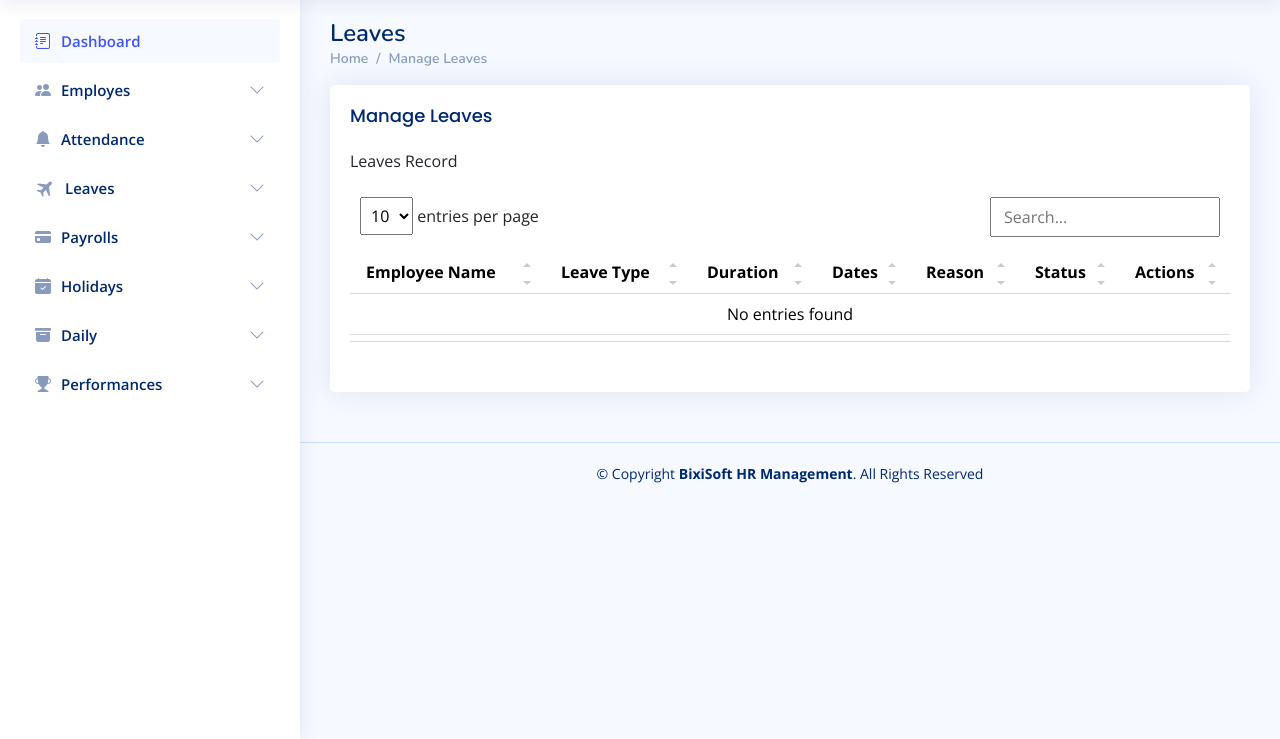
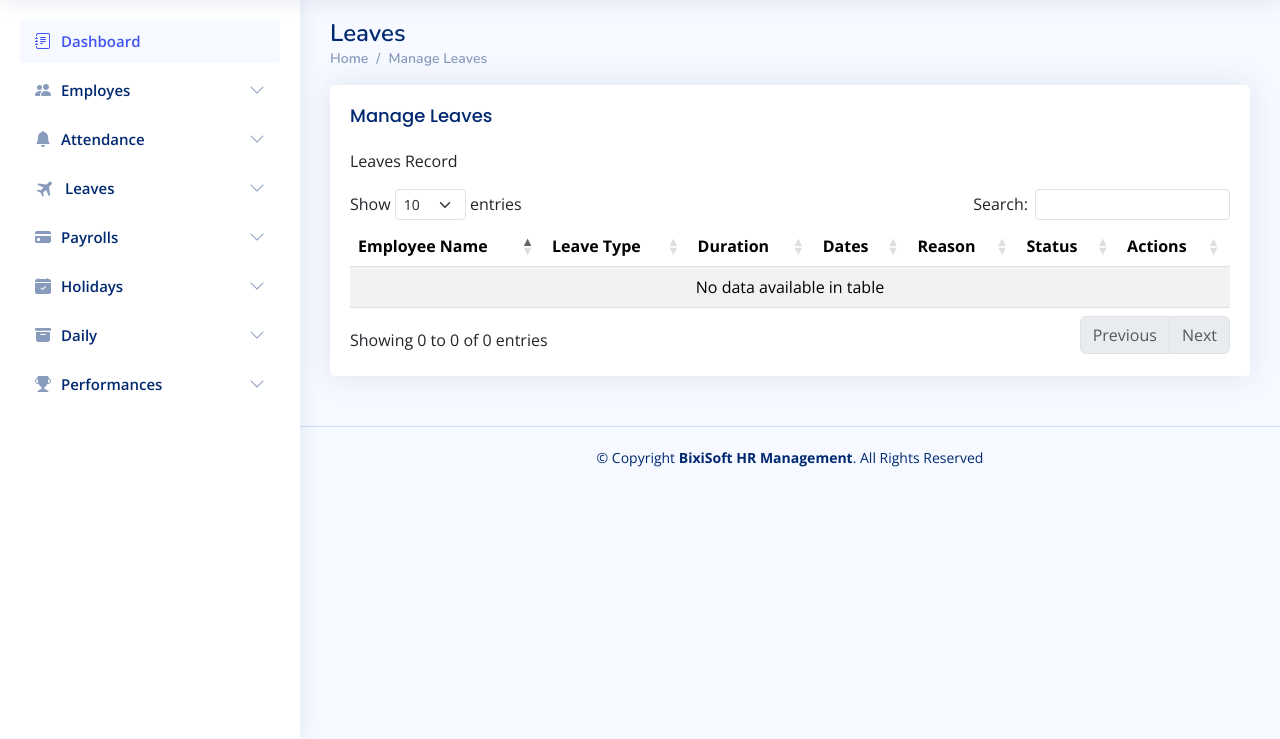
Before and after one commit to alpha121x/Hr-panel, a PHP site: page /manage-leaves.php in a window 1280 px wide. Shown: the part 61-800 px from the top of the page. Run offline with PHP 8.4, Linux system fonts and the light colour scheme; a user stored in the database is signed in; data that the repository does not hold is empty; some libraries are stand-ins or nearby versions.

Commit message:
settings files

```diff
--- a/attendance-report.php
+++ b/attendance-report.php
@@ -116,7 +116,7 @@ require_once("include/classes/meekrodb.2.3.class.php");
 
                                 <div class="container mt-3">
                                     <!-- Table with stripped rows -->
-                                    <table class="table datatable">
+                                    <table class="table table-striped table-hover" id='datatable'>
                                         <thead>
                                             <tr>
                                                 <th scope="col">Id</th>
--- a/manage-employes.php
+++ b/manage-employes.php
@@ -8,8 +8,7 @@
     <title>Tables / Data - NiceAdmin Bootstrap Template</title>
     <?php include("include/linked-files.php") ?>
 
-    <!-- data table css  -->
-    <link rel="stylesheet" href="assets/jquery/jquery.datatable.css">
+
 
 
 </head>
--- a/manage-leaves.php
+++ b/manage-leaves.php
@@ -40,7 +40,7 @@
                             <p>Leaves Record</p>
 
                             <!-- Table with stripped rows -->
-                            <table class="table datatable">
+                            <table class="table table-striped table-hover" id='datatable'>
     <thead>
         <tr>
             <th scope="col">Employee Name</th>
```
